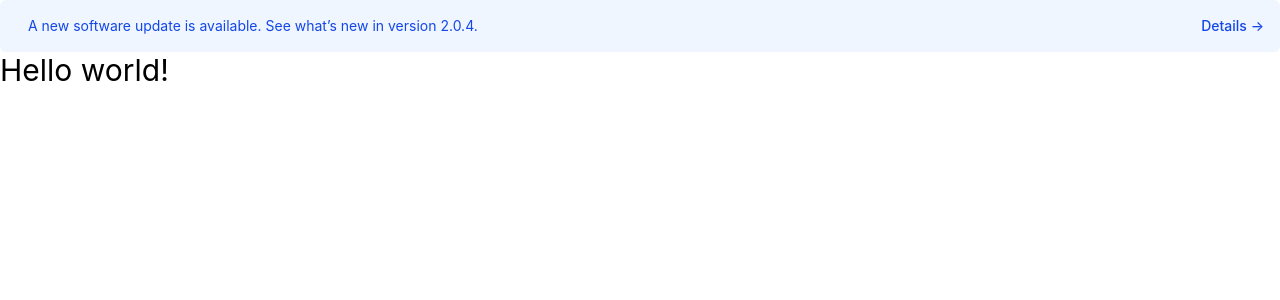
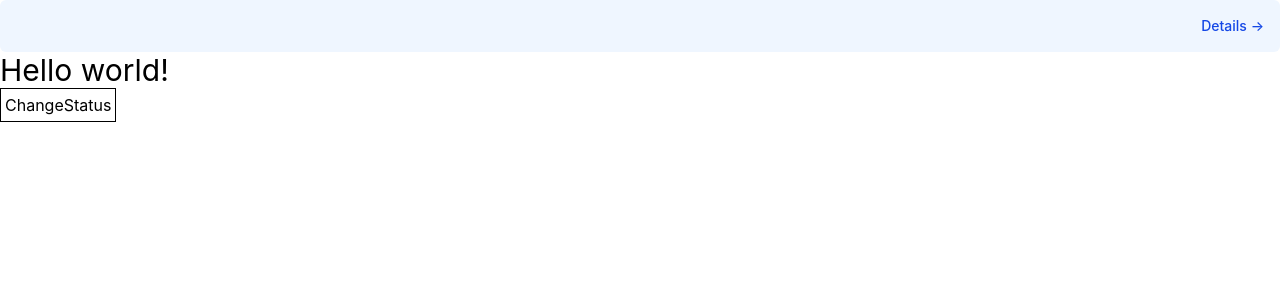
Before and after one commit to enzocomics/dungeoncomic, a Next.js app: page / in a window 1280 px wide. Shown: the top 300 px of the page. Built offline with nearby package versions, Linux system fonts and the light colour scheme.

Commit message:
state managed status message functionality

```diff
--- a/src/app/(main)/_context.tsx
+++ b/src/app/(main)/_context.tsx
@@ -1,5 +1,8 @@
 "use client"
 /** ------------------------------------------------ **/
+// TYPES
+import { StatusMessageType } from "@/components/status-message"
+// LIBRARIES
 import { SetStateAction, PropsWithChildren, createContext, useContext, useState } from "react"
 
 /** ------------------------------------------------ **
@@ -7,17 +10,17 @@ import { SetStateAction, PropsWithChildren, createContext, useContext, useState
  * - Status Messages
  ** ------------------------------------------------ **/
 // STATE TYPES
-type StatusMessageType = string
+type StatusMessageSchema = { message: string, type: StatusMessageType }
 
 // CONTEXT TYPES
 type ContextType = {
 	// Status Messages
-	statusMessage: StatusMessageType,
-	setStatusMessage: (statusMessage: SetStateAction<StatusMessageType>) => void
+	statusMessage: StatusMessageSchema,
+	setStatusMessage: (statusMessage: SetStateAction<StatusMessageSchema>) => void
 }
 
 // DEFAULT VARIABLES
-const statusMessageDefault = ""
+const statusMessageDefault: StatusMessageSchema = { message: "", type: "info" }
 
 /** ------------------------------------------------ **/
 // CONTEXT
@@ -37,3 +40,13 @@ export default function GlobalContextProvider({ children }: PropsWithChildren<{}
 	</GlobalContext.Provider>
 
 }
+
+/** ------------------------------------------------ **/
+// Function that returns the current context
+export function useGlobalContext() {
+	const context = useContext(GlobalContext)
+
+	// Output only if the context is used within the provider
+	if (!context) throw new Error("useGlobalContext must be used within GlobalContextProvider")
+	return context
+}
--- a/src/app/(main)/_ui.tsx
+++ b/src/app/(main)/_ui.tsx
@@ -8,11 +8,15 @@ import { useSearchParams } from "next/navigation"
 import { toast } from "react-toastify"
 // CMS
 import { toastOptions } from "@/lib/toastify/toast"
+import { useChangeStatus } from "@/components/status-message"
+import { useGlobalContext } from "./_context"
 
 /**-----------------------------------
  * HOMEPAGE - UI
  */
 export default function HomepageUI() {
+	const { statusMessage, setStatusMessage } = useGlobalContext()
+	const changeStatus = useChangeStatus()
 	// I18N
 	const n = useTranslations("notifications")
 	const t = useTranslations("HomePage")
@@ -29,7 +33,9 @@ export default function HomepageUI() {
 		}
 	}, [urlStatus])
 
+
 	return <>
 		<h1 className="text-3xl">{t("title")}</h1>
+		<button onClick={() => { changeStatus("hello") }}>ChangeStatus</button>
 	</>
 }
--- a/src/components/status-message.tsx
+++ b/src/components/status-message.tsx
@@ -1,8 +1,9 @@
-export default function StatusMessage({
-	type = "info"
-}: {
-	type?: "alert" | "error" | "success" | "info"
-}) {
+"use client"
+export type StatusMessageType = "alert" | "error" | "success" | "info"
+import { useGlobalContext } from "@/app/(main)/_context"
+
+export default function StatusMessage() {
+	const { statusMessage, setStatusMessage } = useGlobalContext()
 	return <div className="rounded-md bg-blue-50 p-4 dark:bg-blue-500/10 dark:outline dark:outline-blue-500/20">
 		<div className="flex">
 			<div className="shrink-0">
@@ -10,7 +11,7 @@ export default function StatusMessage({
 			</div>
 			<div className="ml-3 flex-1 md:flex md:justify-between">
 				<p className="text-sm text-blue-700 dark:text-blue-300">
-					A new software update is available. See what’s new in version 2.0.4.
+					{statusMessage.message}
 				</p>
 				<p className="mt-3 text-sm md:mt-0 md:ml-6">
 					<a
@@ -25,3 +26,24 @@ export default function StatusMessage({
 		</div>
 	</div>
 }
+
+/**-----------------------------------
+ * Custom Hook: `useChangeStatus()`
+ * - Hooks MUST run while react is rendering a component (or inside another hook)
+ * - Prefixing a function with `use` defines it as a custom hook in react
+ * - `useGlobalContext()` is also a custom hook so it must be called inside another hook
+ * - `useChangeStatus()` returns a plain function (a callback)
+ */
+export function useChangeStatus(
+	message: string = "",
+	type: StatusMessageType = "info"
+) {
+	// Get the setStatusMessage function from context
+	const { setStatusMessage } = useGlobalContext()
+
+	// Return a plain callback function
+	return (message = "") => {
+		setStatusMessage({ message: message, type: "info" })
+	}
+
+}
```
